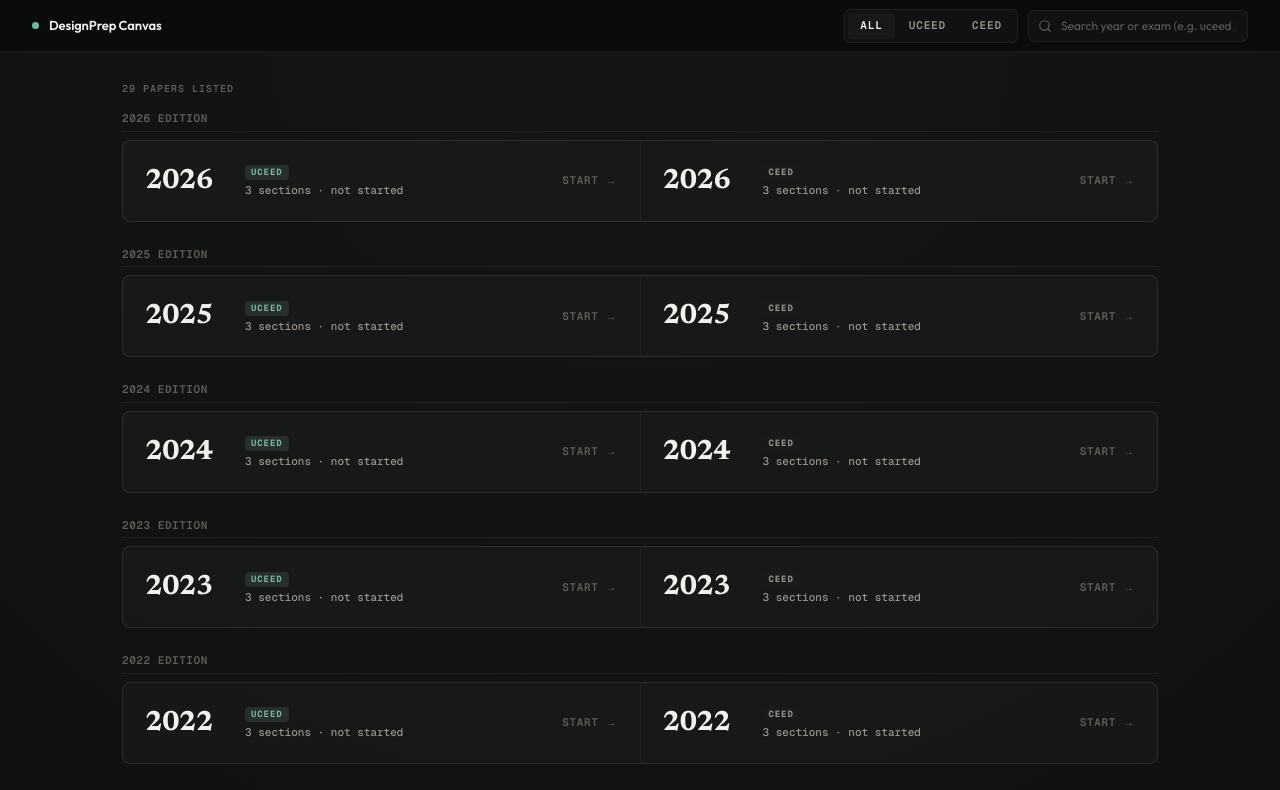
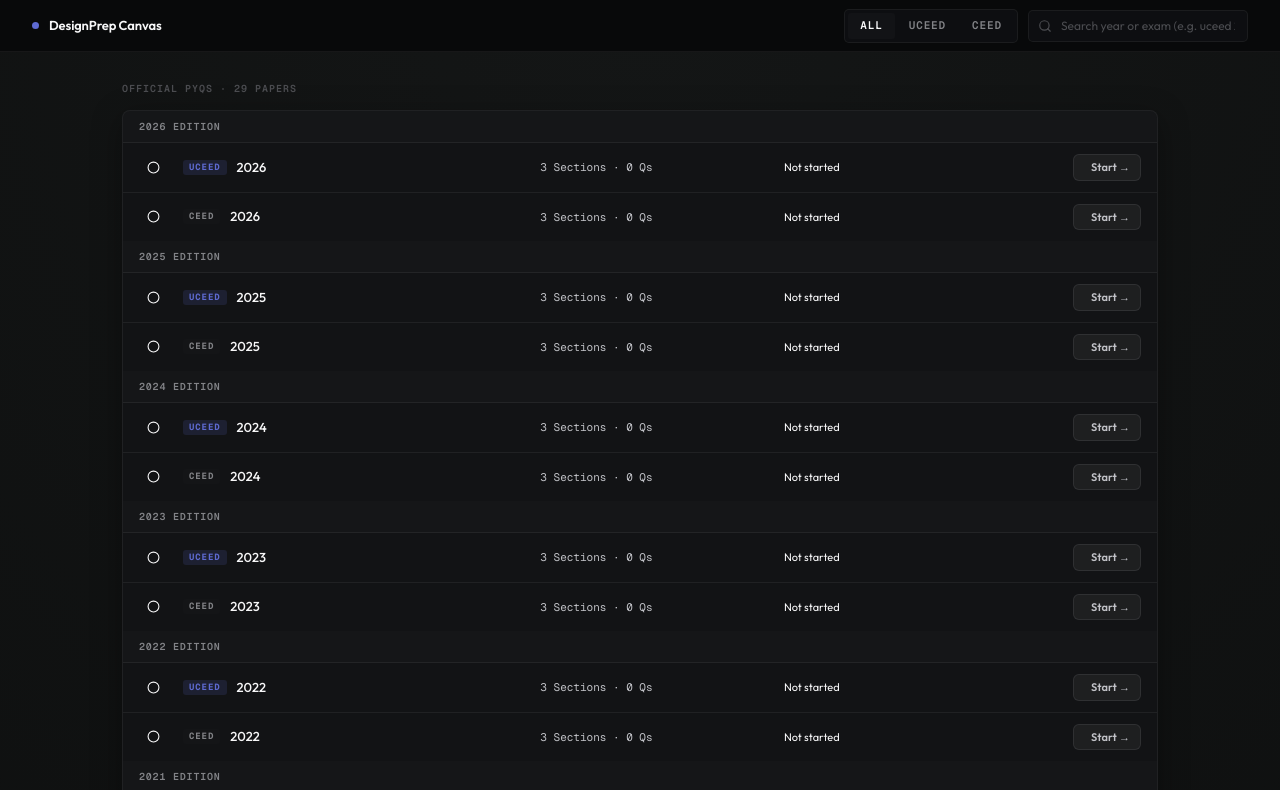
Before and after one commit to rudy0Z/design-prep-papers, a Next.js app: page / in a window 1280 px wide. Shown: the top 790 px of the page. Built offline with nearby package versions, Linux system fonts and the light colour scheme.

Commit message:
feat: linear-ui redesign - premium dark theme, table dashboard, response sheet polish, branding cleanup

```diff
--- a/src/app/globals.css
+++ b/src/app/globals.css
@@ -1,35 +1,36 @@
+@import url('https://fonts.googleapis.com/css2?family=Inter:wght@300;400;500;600;700&family=Geist+Mono:wght@300;400;500;600;700&display=swap');
 @import "tailwindcss";
 
 /* ─── Design Tokens ─────────────────────────────────────────────── */
 :root {
-  --bg:              #0a0b0b;
-  --surface:         rgba(20, 21, 21, 0.7);
-  --surface-solid:   #141515;
-  --surface-muted:   rgba(27, 28, 28, 0.7);
-  --surface-muted-solid: #1b1c1c;
-  --surface-hover:   rgba(31, 32, 32, 0.8);
-  --surface-hover-solid: #1f2020;
-  --text:            #f2f0eb;
-  --text-secondary:  #c8c4bc;
-  --muted:           #9b968d;
-  --muted-2:         #605c56;
+  --bg:              #08090a;
+  --surface:         rgba(17, 18, 20, 0.7);
+  --surface-solid:   #121315;
+  --surface-muted:   rgba(22, 23, 26, 0.6);
+  --surface-muted-solid: #17181a;
+  --surface-hover:   rgba(30, 31, 35, 0.75);
+  --surface-hover-solid: #1c1d21;
+  --text:            #f7f7f8;
+  --text-secondary:  #c1c2c7;
+  --muted:           #828387;
+  --muted-2:         #4b4c50;
   --border:          rgba(255, 255, 255, 0.06);
-  --border-solid:    #272828;
+  --border-solid:    #1d1e21;
   --border-strong:   rgba(255, 255, 255, 0.12);
-  --border-strong-solid: #363737;
-  --accent:          #78b69e;
-  --accent-dim:      rgba(120, 182, 158, 0.15);
-  --danger:          #e05f5f;
-  --danger-dim:      rgba(224, 95, 95, 0.12);
-  --warning:         #e68a3e;
-  --ok:              #5cb884;
-
-  --font-sans:       var(--font-sans, ui-sans-serif, system-ui, sans-serif);
-  --font-mono:       var(--font-mono, ui-monospace, 'Geist Mono', monospace);
-  --font-serif:      var(--font-serif, ui-serif, Georgia, serif);
-
-  --radius-sm:       4px;
-  --radius:          6px;
+  --border-strong-solid: #2e2f34;
+  --accent:          #5e6ad2;
+  --accent-dim:      rgba(94, 106, 210, 0.15);
+  --danger:          #f25c5c;
+  --danger-dim:      rgba(242, 92, 92, 0.12);
+  --warning:         #f59e0b;
+  --ok:              #09d275;
+
+  --font-sans:       'Inter', -apple-system, BlinkMacSystemFont, 'Segoe UI', Roboto, sans-serif;
+  --font-mono:       'Geist Mono', ui-monospace, SFMono-Regular, Consolas, monospace;
+  --font-serif:      ui-serif, Georgia, serif;
+
+  --radius-sm:       3px;
+  --radius:          5px;
   --radius-md:       8px;
   --radius-lg:       12px;
 }
@@ -46,6 +47,8 @@
   line-height: 1.5;
   /* No overflow:hidden here — dashboard needs to scroll */
   -webkit-font-smoothing: antialiased;
+  -moz-osx-font-smoothing: grayscale;
+  text-rendering: optimizeLegibility;
 }
 
 button, input, select, textarea { font: inherit; }
@@ -624,11 +627,11 @@
   bottom: 0;
   width: 340px;
   z-index: 50;
-  background: rgba(22, 23, 23, 0.85);
+  background: rgba(15, 16, 18, 0.94);
   backdrop-filter: blur(20px);
   -webkit-backdrop-filter: blur(20px);
   border-left: 1px solid rgba(255, 255, 255, 0.08);
-  box-shadow: -10px 0 30px rgba(0, 0, 0, 0.45);
+  box-shadow: -10px 0 30px rgba(0, 0, 0, 0.5);
   transform: translateX(100%);
   transition: transform 0.25s cubic-bezier(0.4, 0, 0.2, 1);
   overflow: visible !important;
@@ -698,43 +701,59 @@
 }
 
 /* Tabs */
+/* Tabs */
 .omr-tabs {
   display: flex;
-  border-bottom: 1px solid var(--border);
-  background: var(--bg);
+  background: rgba(0, 0, 0, 0.25);
+  border: 1px solid var(--border);
+  border-radius: var(--radius-md);
+  margin: 8px 12px;
+  padding: 2px;
+  gap: 2px;
   flex-shrink: 0;
 }
 .omr-tab {
   position: relative;
   flex: 1;
-  height: 48px;
+  height: 32px;
   border: none;
-  border-right: 1px solid var(--border);
-  background: transparent;
-  color: var(--muted);
-  cursor: pointer;
-  display: flex;
-  flex-direction: column;
+  border-radius: var(--radius-sm);
+  background: transparent;
+  color: var(--muted);
+  cursor: pointer;
+  display: flex;
+  flex-direction: row;
   align-items: center;
   justify-content: center;
-  gap: 3px;
-}
-.omr-tab:last-child { border-right: none; }
-.omr-tab:hover { color: var(--text-secondary); background: var(--surface-hover); }
-.omr-tab.active { color: var(--text); background: var(--surface); }
-.omr-tab strong { font-size: 11px; font-weight: 600; }
-.omr-tab span { font: 500 10px/1 var(--font-mono); color: var(--muted-2); }
+  gap: 6px;
+  font-size: 11px;
+  font-weight: 500;
+  transition: all 0.15s ease;
+}
+.omr-tab:hover {
+  color: var(--text);
+  background: rgba(255, 255, 255, 0.03);
+}
+.omr-tab.active {
+  color: var(--text);
+  background: var(--surface-hover-solid);
+  box-shadow: 0 1px 2px rgba(0,0,0,0.3), inset 0 1px 0 rgba(255,255,255,0.03);
+}
+.omr-tab strong {
+  font-size: 11px;
+  font-weight: 600;
+}
+.omr-tab span {
+  font-size: 9px;
+  font-family: var(--font-mono);
+  color: var(--text-secondary);
+  background: rgba(0, 0, 0, 0.3);
+  padding: 1px 4px;
+  border-radius: 3px;
+  border: 1px solid rgba(255, 255, 255, 0.03);
+}
 .tab-indicator {
-  position: absolute;
-  bottom: 0; left: 0; right: 0;
-  height: 2px;
-  background: var(--border);
-}
-.tab-indicator i {
-  display: block;
-  height: 100%;
-  background: var(--accent);
-  transition: width .3s ease;
+  display: none; /* removed in segmented layout */
 }
 
 /* OMR content */
@@ -757,8 +776,10 @@
   z-index: 5;
 }
 .section-desc {
-  font: 500 11px/1 var(--font-mono);
-  color: var(--muted);
+  font: 600 10px/1 var(--font-sans);
+  color: var(--text-secondary);
+  text-transform: uppercase;
+  letter-spacing: 0.04em;
 }
 
 /* Tracking control */
@@ -798,16 +819,26 @@
   gap: 12px;
   padding: 10px 16px;
   border-bottom: 1px solid var(--border);
-  cursor: pointer;
-  transition: background .1s ease;
-}
-.question-row:hover { background: var(--surface-hover); }
-.question-row.active { background: var(--surface-muted); }
-.question-row.active .q-label { color: var(--text); }
+  border-left: 2px solid transparent;
+  background: transparent;
+  cursor: pointer;
+  transition: all 0.15s ease;
+}
+.question-row:hover {
+  background: rgba(255, 255, 255, 0.02);
+}
+.question-row.active {
+  background: rgba(94, 106, 210, 0.06);
+  border-left-color: var(--accent);
+}
+.question-row.active .q-label {
+  color: var(--text);
+  font-weight: 600;
+}
 
 .q-label {
-  font: 600 11px/1 var(--font-mono);
-  color: var(--muted);
+  font: 500 11px/1 var(--font-sans);
+  color: var(--text-secondary);
   white-space: nowrap;
 }
 
@@ -817,26 +848,36 @@
 .choice-row { display: flex; gap: 4px; }
 .choice-btn {
   width: 34px; height: 28px;
-  border: 1px solid var(--border);
+  border: 1px solid var(--border-strong);
   border-radius: var(--radius-sm);
   background: transparent;
-  color: var(--muted);
-  font: 700 11px/1 var(--font-mono);
+  color: var(--text-secondary);
+  font: 600 11px/1 var(--font-sans);
   transition: all 0.15s cubic-bezier(0.34, 1.56, 0.64, 1);
   cursor: pointer;
 }
-.choice-btn:hover { border-color: var(--border-strong); color: var(--text); }
+.choice-btn:hover { border-color: var(--text-secondary); color: var(--text); }
 .choice-btn:active {
   transform: scale(0.9);
 }
 .choice-btn.selected {
-  background: var(--accent-dim);
+  background: var(--accent);
   border-color: var(--accent);
-  color: var(--accent);
-  box-shadow: 0 0 12px var(--accent-dim);
-}
-.choice-btn.correct { border-color: var(--ok); color: var(--ok); background: rgba(92,184,132,.1); }
-.choice-btn.wrong { border-color: var(--danger); color: var(--danger); background: var(--danger-dim); }
+  color: #ffffff !important;
+  box-shadow: 0 0 10px rgba(94, 106, 210, 0.3);
+}
+.choice-btn.correct {
+  border-color: var(--ok);
+  color: #ffffff !important;
+  background: var(--ok);
+  box-shadow: 0 0 10px rgba(9, 210, 117, 0.2);
+}
+.choice-btn.wrong {
+  border-color: var(--danger);
+  color: #ffffff !important;
+  background: var(--danger);
+  box-shadow: 0 0 10px rgba(242, 92, 92, 0.2);
+}
 
 .nat-input {
   height: 28px;
@@ -1508,7 +1549,7 @@
   width: 32px;
   height: 56px;
   border-radius: 8px 0 0 8px;
-  background: rgba(20, 21, 21, 0.85);
+  background: rgba(15, 16, 18, 0.94);
   backdrop-filter: blur(12px);
   -webkit-backdrop-filter: blur(12px);
   border: 1px solid rgba(255, 255, 255, 0.08);
@@ -1522,6 +1563,9 @@
   transition: all 0.2s ease;
   z-index: 100;
 }
+.omr-drawer-handle.closed {
+  display: none !important;
+}
 .omr-drawer-handle:hover {
   color: var(--accent);
   background: rgba(30, 32, 32, 0.95);
@@ -1550,7 +1594,7 @@
 }
 .tracking-control-unified > span {
   font-size: 10px;
-  color: var(--muted);
+  color: var(--text-secondary);
   font-weight: 500;
   text-transform: uppercase;
   letter-spacing: 0.02em;
@@ -1568,7 +1612,7 @@
   border-radius: 3px;
   border: none;
   background: transparent;
-  color: var(--muted);
+  color: var(--text-secondary);
   cursor: pointer;
   transition: all 0.15s ease;
   font-weight: 500;
@@ -1713,21 +1757,22 @@
 /* ─── Floating Quick OMR Capsule ──────────────────────────────────── */
 .quick-omr-capsule {
   position: absolute;
-  bottom: 20px;
-  right: 20px;
+  top: 96px;
+  right: 0;
   z-index: 30;
-  width: 280px;
-  max-height: 240px;
-  border-radius: 14px;
-  background: rgba(20, 21, 21, 0.82);
-  backdrop-filter: blur(16px);
-  -webkit-backdrop-filter: blur(16px);
+  width: 290px;
+  max-height: 280px;
+  border-radius: 12px 0 0 12px;
+  background: rgba(15, 16, 18, 0.94);
+  backdrop-filter: blur(20px);
+  -webkit-backdrop-filter: blur(20px);
   border: 1px solid rgba(255, 255, 255, 0.08);
-  box-shadow: 0 10px 30px rgba(0, 0, 0, 0.4);
+  border-right: none;
+  box-shadow: -5px 5px 25px rgba(0, 0, 0, 0.45);
   display: flex;
   flex-direction: column;
   overflow: hidden;
-  transition: all 0.2s ease;
+  transition: all 0.25s cubic-bezier(0.4, 0, 0.2, 1);
 }
 
 .quick-omr-header {
@@ -1845,3 +1890,254 @@
   color: #111111 !important;
   border-color: var(--accent);
 }
+
+/* ─── Premium Linear UI Components ───────────────────────────────── */
+
+/* High-Density Linear Table */
+.linear-table {
+  display: flex;
+  flex-direction: column;
+  background: var(--surface-solid);
+  border: 1px solid var(--border);
+  border-radius: var(--radius-md);
+  box-shadow: 0 8px 30px rgba(0, 0, 0, 0.35);
+  overflow: hidden;
+  margin-top: 12px;
+}
+
+.linear-table-group {
+  display: flex;
+  flex-direction: column;
+}
+
+.linear-table-group-header {
+  padding: 8px 16px;
+  background: rgba(255, 255, 255, 0.01);
+  border-bottom: 1px solid var(--border);
+  font-size: 10px;
+  font-weight: 600;
+  text-transform: uppercase;
+  letter-spacing: 0.08em;
+  color: var(--muted);
+}
+
+.linear-table-rows {
+  display: flex;
+  flex-direction: column;
+}
+
+.linear-table-row {
+  display: grid;
+  grid-template-columns: 28px 1.5fr 1fr 1.2fr 68px;
+  align-items: center;
+  gap: 16px;
+  padding: 11px 16px;
+  border-bottom: 1px solid var(--border);
+  background: transparent;
+  border-left: none;
+  border-right: none;
+  color: var(--text);
+  text-align: left;
+  width: 100%;
+  transition: background-color 0.15s ease;
+  cursor: pointer;
+}
+
+.linear-table-row:last-child {
+  border-bottom: none;
+}
+
+.linear-table-row:hover {
+  background: var(--surface-hover);
+}
+
+.linear-table-row.in-progress {
+  background: rgba(94, 106, 210, 0.015);
+}
+
+.linear-table-row.in-progress:hover {
+  background: rgba(94, 106, 210, 0.04);
+}
+
+/* Cell Alignments */
+.cell-status {
+  display: flex;
+  align-items: center;
+  justify-content: center;
+}
+
+.cell-title {
+  display: flex;
+  align-items: center;
+  gap: 10px;
+  font-weight: 500;
+  overflow: hidden;
+  text-overflow: ellipsis;
+  white-space: nowrap;
+}
+
+.cell-meta {
+  font-size: 11px;
+  color: var(--text-secondary);
+}
+
+.cell-progress {
+  display: flex;
+  align-items: center;
+}
+
+.cell-action {
+  font-size: 11px;
+  font-weight: 600;
+  text-align: right;
+  color: var(--text-secondary);
+  background: rgba(255, 255, 255, 0.05);
+  border: 1px solid rgba(255, 255, 255, 0.08);
+  border-radius: 6px;
+  padding: 4px 10px;
+  white-space: nowrap;
+  transition: all 0.15s ease;
+}
+
+.linear-table-row:hover .cell-action {
+  color: var(--accent);
+  background: rgba(94, 106, 210, 0.1);
+  border-color: rgba(94, 106, 210, 0.3);
+}
+
+/* Progress Layout */
+.progress-container {
+  display: flex;
+  align-items: center;
+  gap: 10px;
+  width: 100%;
+}
+
+.progress-bar {
+  flex: 1;
+  height: 4px;
+  background: rgba(255, 255, 255, 0.08);
+  border-radius: 2px;
+  overflow: hidden;
+}
+
+.progress-fill {
+  height: 100%;
+  background: var(--accent);
+  border-radius: 2px;
+  transition: width 0.3s ease;
+}
+
+.progress-label {
+  font-size: 10px;
+  font-weight: 600;
+  min-width: 44px;
+}
+
+.progress-counts {
+  font-size: 9px;
+  color: var(--muted);
+  font-weight: 400;
+}
+
+/* KBD Badges */
+.kbd-badge {
+  display: inline-flex;
+  align-items: center;
+  justify-content: center;
+  background: rgba(20, 21, 23, 0.85);
+  border: 1px solid rgba(255, 255, 255, 0.08);
+  border-radius: 4px;
+  padding: 1px 5px;
+  font-size: 8px;
+  font-weight: 700;
+  font-family: var(--font-mono);
+  color: var(--muted);
+  margin-left: 6px;
+  vertical-align: middle;
+  box-shadow: 0 1px 0 rgba(0, 0, 0, 0.5), inset 0 1px 0 rgba(255,255,255,0.02);
+  line-height: 1.1;
+  text-transform: uppercase;
+}
+
+.studio-btn .kbd-badge {
+  opacity: 0.65;
+  transition: opacity 0.15s ease;
+}
+
+.studio-btn:hover .kbd-badge {
+  opacity: 1;
+  color: var(--text);
+}
+
+/* Drawing Toolbar Shortcuts Help */
+.palette-kbd-help {
+  display: flex;
+  align-items: center;
+  gap: 10px;
+  font-size: 9px;
+  color: var(--muted);
+  font-family: var(--font-mono);
+  padding: 0 4px;
+}
+
+.palette-kbd-help span {
+  display: flex;
+  align-items: center;
+  gap: 4px;
+}
+
+.palette-kbd-help .kbd-badge {
+  margin-left: 0;
+  background: rgba(0, 0, 0, 0.4);
+}
+
+/* Segmented View Switchers */
+.view-toggle-segmented {
+  display: flex;
+  background: rgba(0, 0, 0, 0.25);
+  border: 1px solid var(--border);
+  border-radius: var(--radius-md);
+  padding: 2px;
+  gap: 2px;
+}
+
+.view-toggle-segmented button {
+  border: none;
+  background: transparent;
+  color: var(--muted);
+  font-size: 10px;
+  font-weight: 600;
+  text-transform: uppercase;
+  letter-spacing: 0.02em;
+  padding: 4px 10px;
+  border-radius: var(--radius-sm);
+  display: flex;
+  align-items: center;
+  gap: 5px;
+  cursor: pointer;
+  transition: all 0.15s ease;
+}
+
+.view-toggle-segmented button:hover {
+  color: var(--text);
+}
+
+.view-toggle-segmented button.active {
+  color: var(--text);
+  background: var(--surface-hover-solid);
+  box-shadow: 0 1px 2px rgba(0, 0, 0, 0.3), inset 0 1px 0 rgba(255, 255, 255, 0.03);
+}
+
+/* Mobile Responsiveness Helpers */
+@media (max-width: 768px) {
+  .hide-mobile {
+    display: none !important;
+  }
+  .linear-table-row {
+    grid-template-columns: 28px 1fr 68px;
+  }
+  .cell-meta, .cell-progress {
+    display: none !important;
+  }
+}
--- a/src/components/Dashboard.tsx
+++ b/src/components/Dashboard.tsx
@@ -1,7 +1,7 @@
 'use client';
 
 import React, { useEffect, useMemo, useState } from 'react';
-import { Search, Play, FileWarning, RefreshCw, Bookmark } from 'lucide-react';
+import { Search, Play, FileWarning, RefreshCw, Bookmark, Circle, Timer, CheckCircle2 } from 'lucide-react';
 import { storage } from '../utils/storage';
 import { QuestionSection } from '../utils/scoring';
 
@@ -137,111 +137,72 @@
       {/* Body */}
       <div className="dashboard-body">
 
-        {/* Continue Practicing Section */}
-        {inProgressPapers.length > 0 && !search && filter === 'all' && (
-          <div className="dashboard-section" style={{ marginBottom: '36px' }}>
-            <div className="dashboard-section-label flex items-center gap-1.5" style={{ color: 'var(--accent)' }}>
-              <Bookmark size={11} fill="currentColor" />
-              <span>Continue practicing</span>
-            </div>
-
-            <div className="paper-grid" style={{ marginBottom: '12px' }}>
-              {inProgressPapers.map((paper) => {
-                const prog = progress[paper.id] || { attempted: 0, total: 0 };
-                const percent = prog.total > 0 ? Math.round((prog.attempted / prog.total) * 100) : 0;
-                return (
-                  <button
-                    key={`inprogress-${paper.id}`}
-                    id={`inprogress-paper-card-${paper.id}`}
-                    onClick={() => onSelectPaper(paper.id)}
-                    className="paper-card in-progress"
-                    style={{ borderLeft: '3px solid var(--accent)' }}
-                  >
-                    <div className="paper-year serif">{paper.year}</div>
-
-                    <div className="paper-meta">
-                      <div className="flex items-center gap-2">
-                        <span className={`paper-exam-chip ${paper.exam === 'CEED' ? 'ceed' : ''}`}>
-                          {paper.exam}
-                        </span>
-                        <span className="mono text-[10px] font-semibold" style={{ color: 'var(--accent)' }}>
-                          {percent}% done
-                        </span>
-                      </div>
-                      <div className="paper-progress-text">
-                        {prog.attempted} / {prog.total} answered
-                      </div>
-                      <div className="paper-progress-bar">
-                        <div className="paper-progress-fill" style={{ width: `${percent}%` }} />
-                      </div>
-                    </div>
-
-                    <div className="paper-action flex items-center gap-1">
-                      <span>Resume</span>
-                      <Play size={9} fill="currentColor" />
-                    </div>
-                  </button>
-                );
-              })}
-            </div>
-          </div>
-        )}
-
-        {/* Papers List */}
+        {/* Unified Papers List */}
         <div className="dashboard-section">
           <div className="dashboard-section-label">
-            {filteredPapers.length} paper{filteredPapers.length !== 1 ? 's' : ''} listed
+            Official PYQs · {filteredPapers.length} paper{filteredPapers.length !== 1 ? 's' : ''}
           </div>
 
           {filteredPapers.length > 0 ? (
-            <div style={{ display: 'flex', flexDirection: 'column', gap: '24px' }}>
+            <div className="linear-table">
               {groupedPapers.map(([year, yearPapers]) => (
-                <div key={year} style={{ display: 'flex', flexDirection: 'column', gap: '8px' }}>
-                  <div style={{
-                    fontFamily: 'var(--font-mono)',
-                    fontSize: '11px',
-                    fontWeight: 600,
-                    color: 'var(--muted-2)',
-                    borderBottom: '1px solid var(--border)',
-                    paddingBottom: '4px',
-                    textTransform: 'uppercase',
-                    letterSpacing: '0.05em'
-                  }}>
+                <div key={year} className="linear-table-group">
+                  <div className="linear-table-group-header mono">
                     {year} Edition
                   </div>
 
-                  <div className="paper-grid">
+                  <div className="linear-table-rows">
                     {yearPapers.map((paper) => {
                       const prog = progress[paper.id] || { attempted: 0, total: 0 };
                       const percent = prog.total > 0 ? Math.round((prog.attempted / prog.total) * 100) : 0;
                       const hasStarted = prog.attempted > 0;
+                      const isCompleted = hasStarted && prog.attempted === prog.total;
 
                       return (
                         <button
                           key={paper.id}
-                          id={`paper-card-${paper.id}`}
+                          id={`paper-row-${paper.id}`}
                           onClick={() => onSelectPaper(paper.id)}
-                          className="paper-card"
+                          className={`linear-table-row ${hasStarted ? 'in-progress' : ''}`}
+                          aria-label={`Open ${paper.exam} ${paper.year} paper, status: ${isCompleted ? 'completed' : hasStarted ? `${percent}% done` : 'not started'}`}
                         >
-                          <div className="paper-year serif">{paper.year}</div>
-
-                          <div className="paper-meta">
-                            <span className={`paper-exam-chip ${paper.exam === 'CEED' ? 'ceed' : ''}`}>
-                              {paper.exam}
-                            </span>
-                            <div className="paper-progress-text">
-                              {hasStarted
-                                ? `${prog.attempted} / ${prog.total} answered`
-                                : `${paper.sections.length} sections · not started`}
-                            </div>
-                            {hasStarted && (
-                              <div className="paper-progress-bar">
-                                <div className="paper-progress-fill" style={{ width: `${percent}%` }} />
-                              </div>
+                          <div className="cell-status">
+                            {isCompleted ? (
+                              <CheckCircle2 size={13} className="status-icon text-ok" />
+                            ) : hasStarted ? (
+                              <Timer size={13} className="status-icon text-warning animate-pulse" />
+                            ) : (
+                              <Circle size={13} className="status-icon text-muted" />
                             )}
                           </div>
 
-                          <div className="paper-action">
+                          <div className="cell-title">
+                            <span className={`paper-exam-chip ${paper.exam.toLowerCase()}`}>
+                              {paper.exam}
+                            </span>
+                            <span className="paper-name">{paper.year}</span>
+                          </div>
+
+                          <div className="cell-meta text-muted mono">
+                            {paper.sections.length} Sections · {prog.total} Qs
+                          </div>
+
+                          <div className="cell-progress">
+                            {hasStarted ? (
+                              <div className="progress-container">
+                                <div className="progress-bar">
+                                  <div className="progress-fill" style={{ width: `${percent}%` }} />
+                                </div>
+                                <span className="progress-label mono text-accent">
+                                  {percent}% <span className="progress-counts">({prog.attempted}/{prog.total})</span>
+                                </span>
+                              </div>
+                            ) : (
+                              <span className="text-muted text-[11px]">Not started</span>
+                            )}
+                          </div>
+
+                          <div className="cell-action text-muted">
                             {hasStarted ? 'Resume' : 'Start'} →
                           </div>
                         </button>
```
Also changed, not shown: src/components/Header.tsx (+11 -12 lines), src/components/OmrSheet.tsx (+24 -12 lines), src/components/Workspace.tsx (+30 -2 lines).
